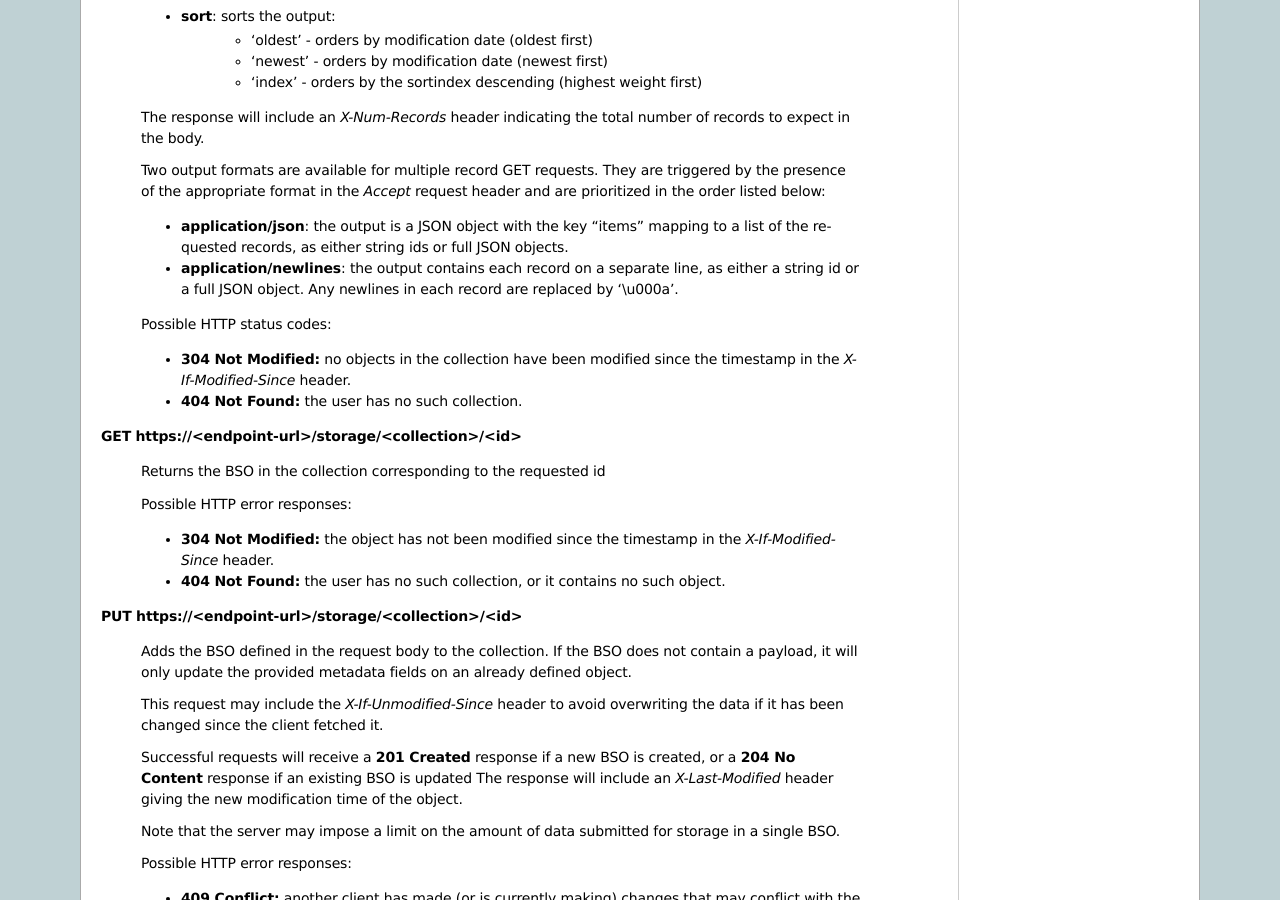
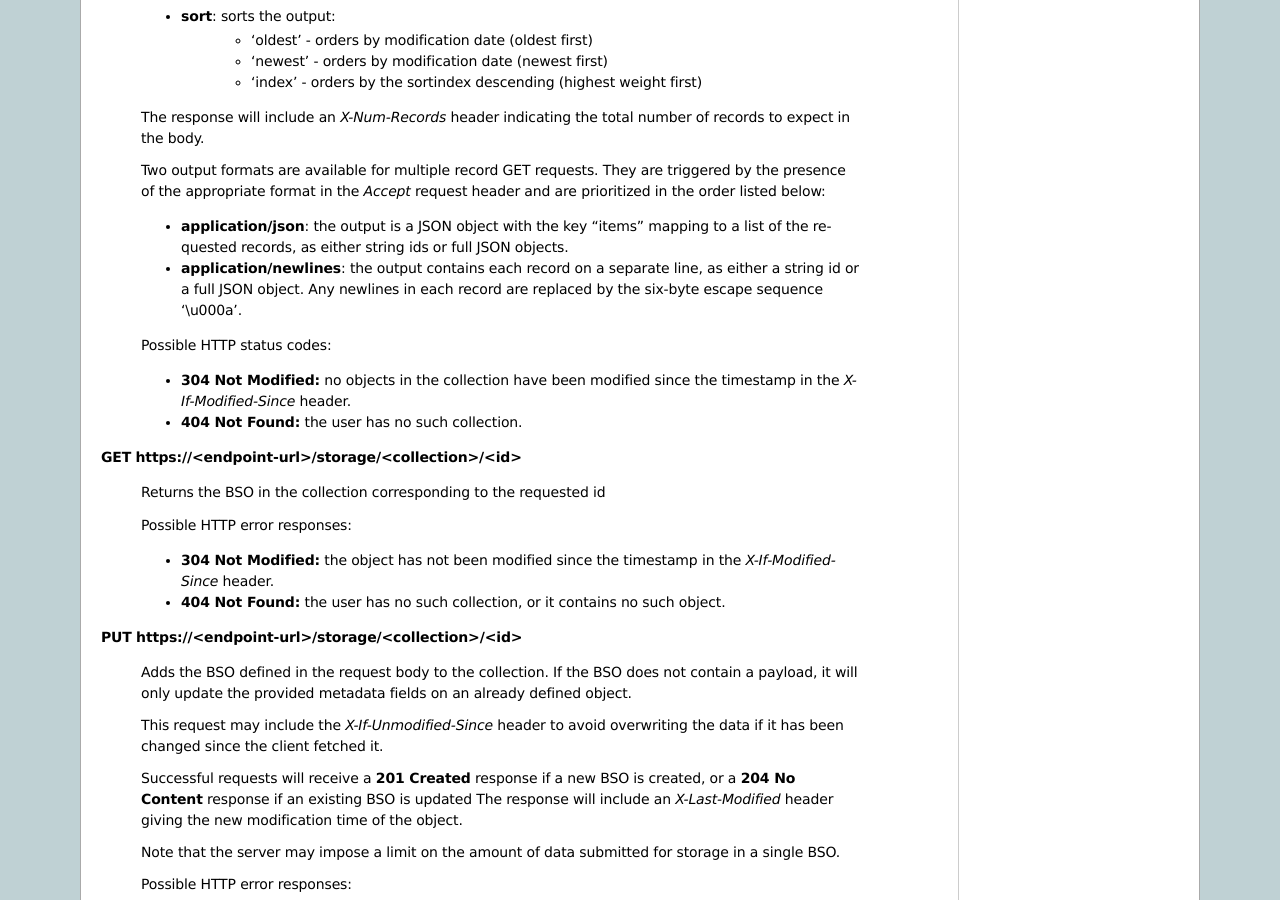
Before and after one commit to mozilla-services/docs, a Sphinx documentation site: the page built from source/storage/apis-2.0.rst, in a window 1280 px wide and 900 px high, scrolled down 2965 px. Built offline with Sphinx 7.4.7, drawn with Linux system fonts in a browser that asks for light colours; the version number could not be read and is left out.

Commit message:
[Storage] clarify escaping of newlines in application/newlines output.

```diff
--- a/source/storage/apis-2.0.rst
+++ b/source/storage/apis-2.0.rst
@@ -227,7 +227,7 @@ collection.
       JSON objects.
     - **application/newlines**: the output contains each record on a separate
       line, as either a string id or a full JSON object. Any newlines in each
-      record are replaced by '\\u000a'.
+      record are replaced by the six-byte escape sequence '\\u000a'.
 
     Possible HTTP status codes:
 
```
